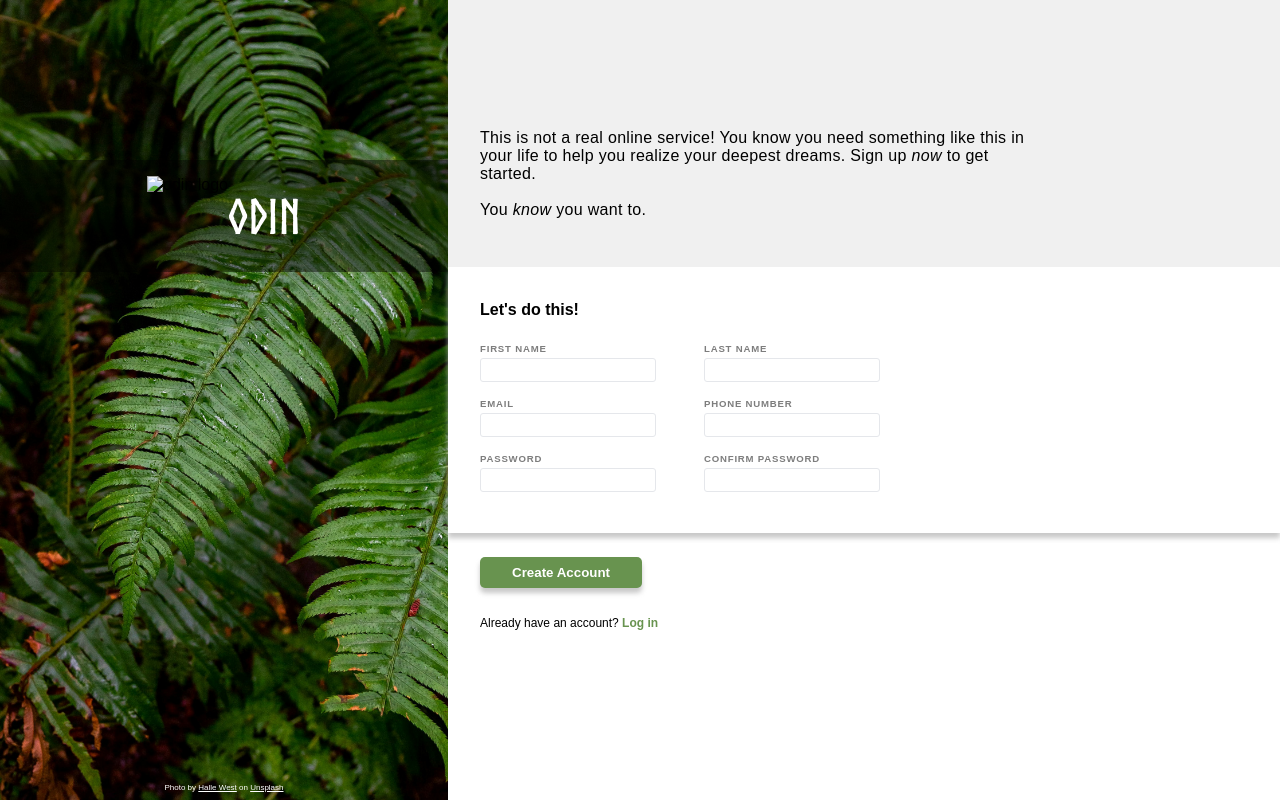
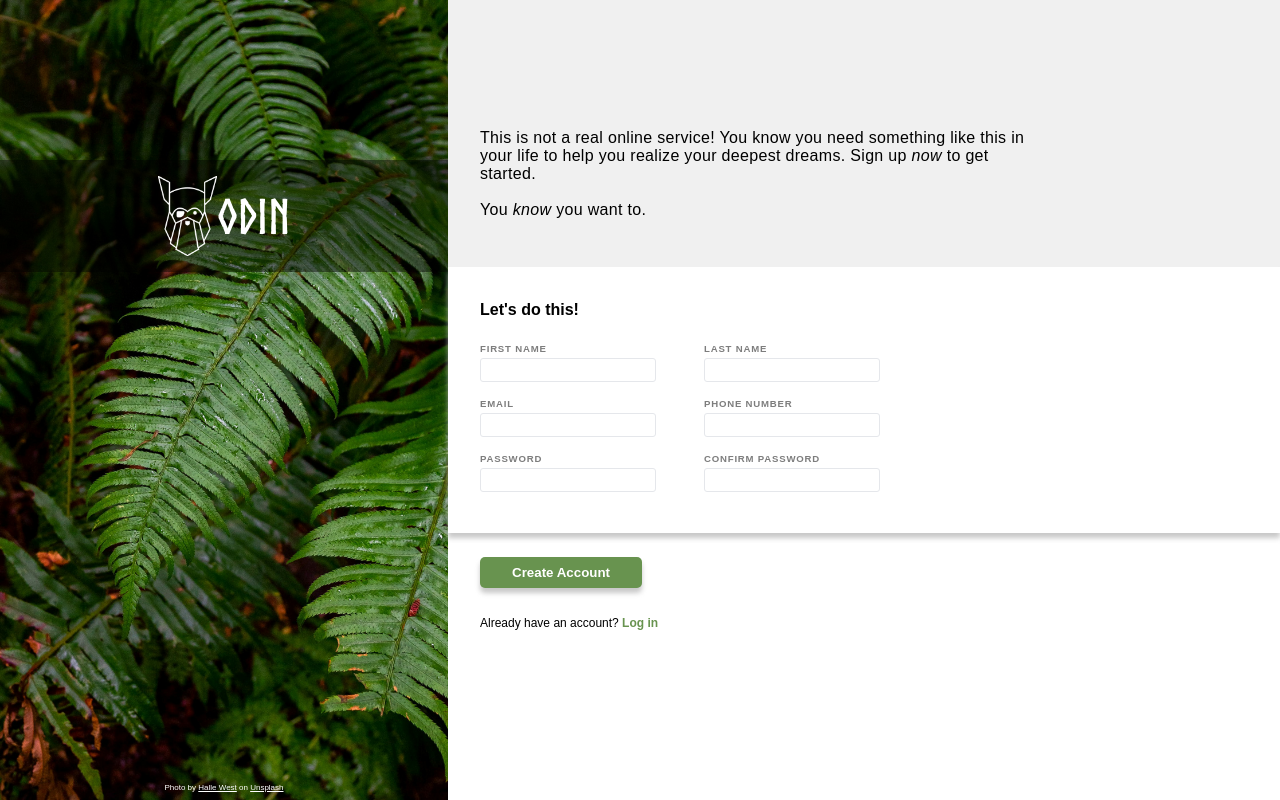
Before and after one commit to basednai/sign-up-form, a plain HTML site: page index.html in a window 1280 px wide. Drawn offline with Linux system fonts and the light colour scheme; the site is published under a folder, as on GitHub Pages, so addresses that start at the root find nothing.

Commit message:
fixed odin logo

```diff
--- a/index.html
+++ b/index.html
@@ -13,7 +13,7 @@
     <div class="container">
         <div class="child1">
         <div class="odin-banner">
-            <img class="odin-logo" src="/images/odin-logo.png" alt="odin logo">
+            <img class="odin-logo" src="images/odin-logo.png" alt="odin logo">
             <div class="odin-text">ODIN</div>
         </div>
         <div class="credit">Photo by <u>Halle West</u> on <u>Unsplash</u></div>
```
